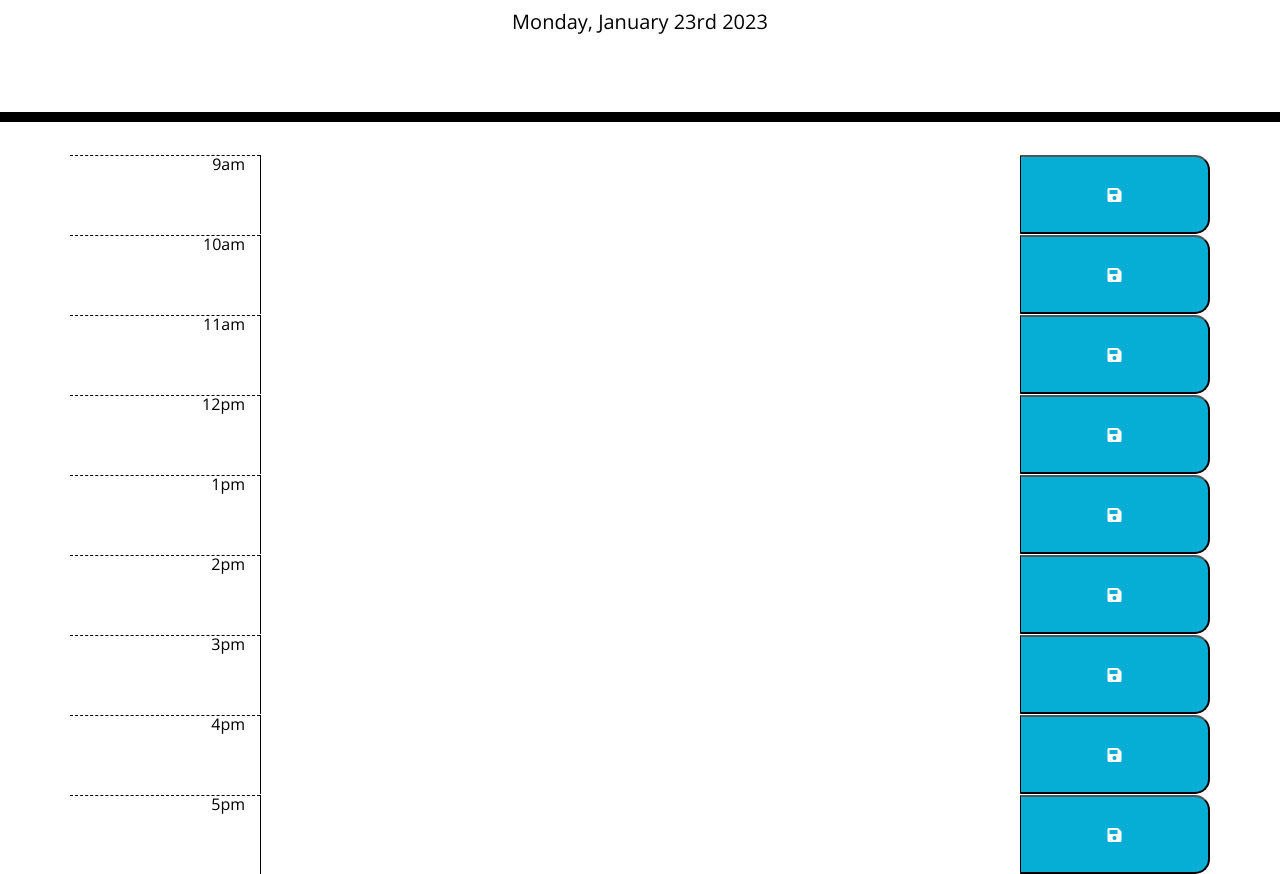
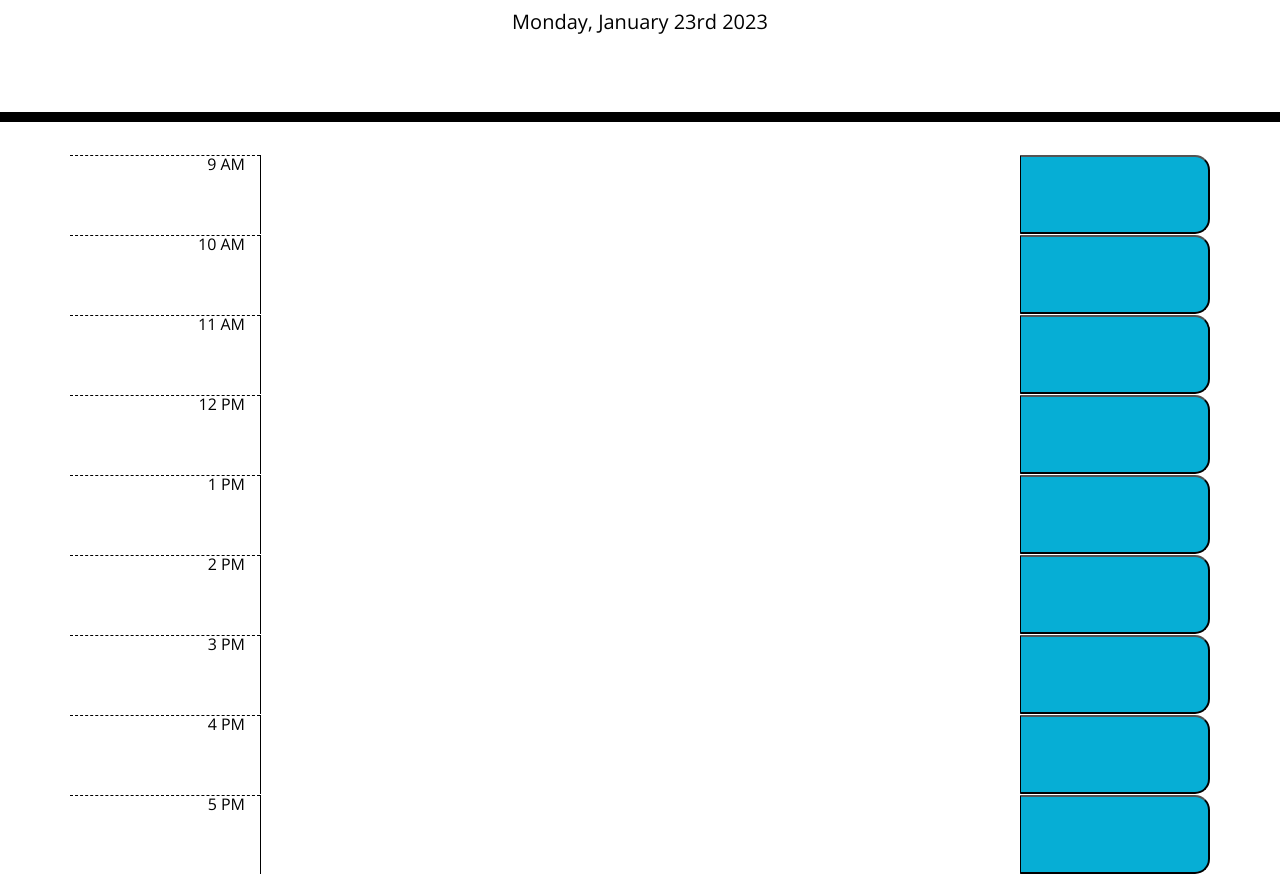
Before and after one commit to Thorbieey/Day-Scheduler, a plain HTML site: page index.html in a window 1280 px wide. Shown: the part 182-1056 px from the top of the page. Drawn offline with nearby package versions, Linux system fonts and the light colour scheme.

Commit message:
moved timeblocks into renderTimeBlocks(), generated hours using for loop and moments

```diff
--- a/assets/js/index.js
+++ b/assets/js/index.js
@@ -1,5 +1,7 @@
-// Display current time and date
+// Page element housing date
 let $currentDay = $("#currentDay");
+// Main container element - to insert timeblocks
+let $mainEl = $(".container");
 // Button to save user inputted events into time block
 let $saveBtn =$("button");
 
@@ -20,13 +22,41 @@ let hours = [
 
 
 init();
+// Function initialize necessary feature
 function init() {
     setDate();
+    renderTimeBlocks();
 }
 
+// Function that displays date
 function setDate() {
     // Display date on page
     $currentDay.text(moment().format("dddd, MMMM Do YYYY"));
+}
+
+// Function that displays timeblocks on page
+function renderTimeBlocks() {
+    for (let i = 9; i < 18; i++) {
+        const hours = moment().hour(i).format("h A");
+
+        // Create div el to house time block
+        let $timeblockContainer = $('<div class ="row"></div>');
+        let $hourDiv = $('<div class = "col-2 hour"></div>');
+        let $textareaEl = $('<textarea class = "col-8 event" ></textarea>');
+        let $saveBtn =$('<button class = "col-2 saveBtn"></button>');
+
+        // Set content for hours on timeblock
+        $hourDiv.text(hours);
+
+        // Set attribute for events to the hour
+        $textareaEl.attr("data-time", hours)
+
+        // Append content to page
+        $mainEl.append($timeblockContainer);
+        $timeblockContainer.append($hourDiv);
+        $timeblockContainer.append($textareaEl);
+        $timeblockContainer.append($saveBtn);
+    }
 }
 
 // Function to render saved events
--- a/index.html
+++ b/index.html
@@ -28,51 +28,6 @@
     </header>
     <main class="container">
       <!-- Timeblocks go here -->
-      <div class="row time-block" data-time ="">
-        <div class="col-2 hour">9am</div>
-        <textarea id="event" class="col-8"></textarea>
-        <button class="col-2 saveBtn" data-time="9am"><i class="fas fa-save"></i></button>
-      </div>
-      <div class="row time-block">
-        <div class="col-2 hour">10am</div>
-        <textarea id="event" class="col-8"></textarea>
-        <button class="col-2 saveBtn"><i class="fas fa-save"></i></button>
-      </div>
-      <div class="row time-block">
-        <div class="col-2 hour">11am</div>
-        <textarea id="event" class="col-8"></textarea>
-        <button class="col-2 saveBtn"><i class="fas fa-save"></i></button>
-      </div>
-      <div class="row time-block">
-        <div class="col-2 hour">12pm</div>
-        <textarea id="event" class="col-8"></textarea>
-        <button class="col-2 saveBtn"><i class="fas fa-save"></i></button>
-      </div>
-      <div class="row time-block">
-        <div class="col-2 hour">1pm</div>
-        <textarea id="event" class="col-8"></textarea>
-        <button class="col-2 saveBtn"><i class="fas fa-save"></i></button>
-      </div>
-      <div class="row time-block">
-        <div class="col-2 hour">2pm</div>
-        <textarea id="event" class="col-8"></textarea>
-        <button class="col-2 saveBtn"><i class="fas fa-save"></i></button>
-      </div>
-      <div class="row time-block">
-        <div class="col-2 hour">3pm</div>
-        <textarea id="event" class="col-8"></textarea>
-        <button class="col-2 saveBtn"><i class="fas fa-save"></i></button>
-      </div>
-      <div class="row time-block">
-        <div class="col-2 hour">4pm</div>
-        <textarea id="event" class="col-8"></textarea>
-        <button class="col-2 saveBtn"><i class="fas fa-save"></i></button>
-      </div>
-      <div class="row time-block">
-        <div class="col-2 hour">5pm</div>
-        <textarea id="event" class="col-8"></textarea>
-        <button class="col-2 saveBtn"><i class="fas fa-save"></i></button>
-      </div>
     </main>
 
     <!-- jQuery & Boostrap bundle -->
```
